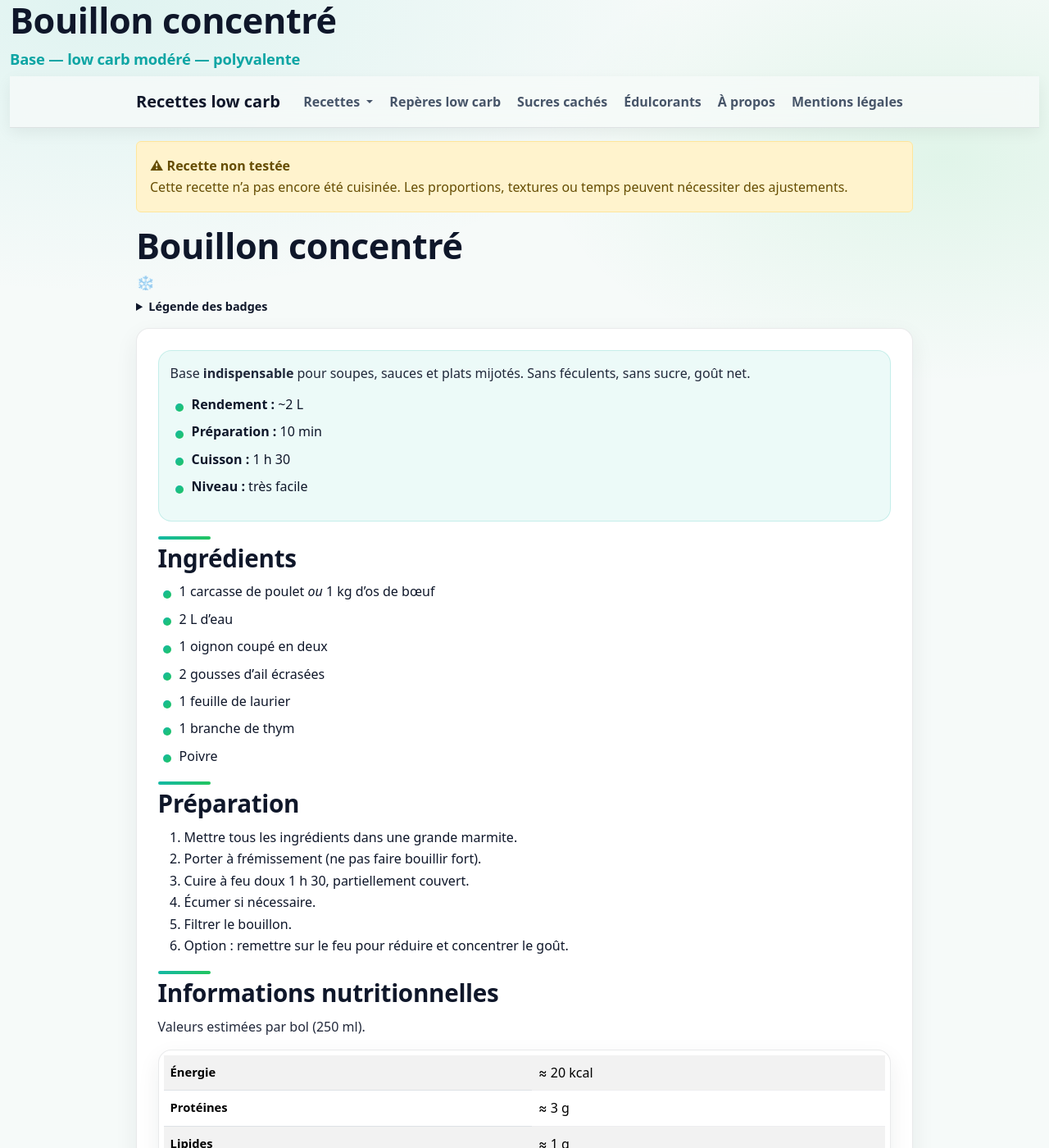
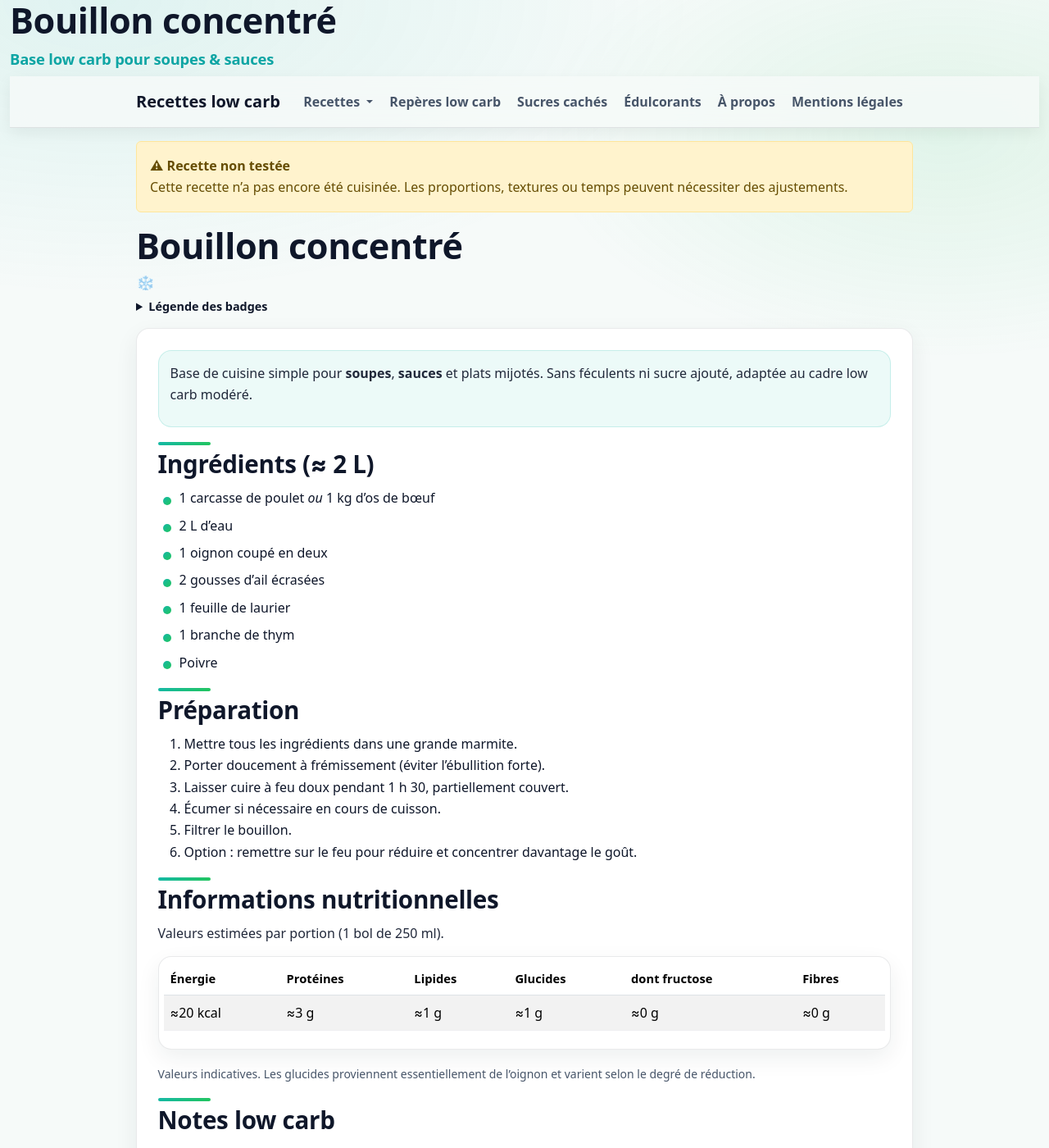
Before and after one commit to laurie-boissay/laurie-boissay.github.io, a Jekyll site: the page built from recettes/bouillon-concentre.html, in a window 1280 px wide and 1400 px high. Shown: the whole window at 82% size. Built offline with Jekyll 4.4.1, drawn with Linux system fonts in a browser that asks for light colours; some of the changed text lies outside the part shown.

Commit message:
Update bouillon-concentre.html

```diff
--- a/recettes/bouillon-concentre.html
+++ b/recettes/bouillon-concentre.html
@@ -1,62 +1,39 @@
 ---
 layout: recipe
 title: "Bouillon concentré"
-description: "Bouillon maison concentré, sans féculents ni sucre. Base low carb modéré, polyvalente pour soupes et sauces."
+description: "Bouillon maison concentré, sans féculents ni sucre ajouté. Base low carb modéré, polyvalente pour soupes et sauces."
 recipe_title: "Bouillon concentré"
-recipe_subtitle: "Base — low carb modéré — polyvalente"
+recipe_subtitle: "Base low carb pour soupes & sauces"
 recipe_group: "Préparations & conservations"
 recipe_sort: "bouillon-concentre"
 recipe_tested: false
 tags:
   - low-carb-modere
   - congelable
-
 extra_head: |
   <script type="application/ld+json">
   {
     "@context": "https://schema.org",
     "@type": "Recipe",
     "name": "Bouillon concentré",
-    "description": "Bouillon maison concentré, sans féculents ni sucre. Base low carb modéré.",
-    "recipeYield": "2 L de bouillon",
+    "description": "Bouillon maison concentré, sans féculents ni sucre ajouté. Base low carb modéré.",
+    "recipeYield": "Environ 2 litres",
     "prepTime": "PT10M",
     "cookTime": "PT90M",
     "totalTime": "PT100M",
-    "recipeCategory": "Préparations & conservations",
-    "keywords": "low carb, bouillon, base",
-    "author": { "@type": "Person", "name": "Laurie" },
-    "recipeIngredient": [
-      "1 carcasse de poulet OU 1 kg d’os de bœuf",
-      "2 L d’eau",
-      "1 oignon",
-      "2 gousses d’ail",
-      "1 feuille de laurier",
-      "1 branche de thym",
-      "Poivre"
-    ],
-    "recipeInstructions": [
-      { "@type": "HowToStep", "text": "Mettre tous les ingrédients dans une grande marmite." },
-      { "@type": "HowToStep", "text": "Porter à frémissement puis cuire à feu doux." },
-      { "@type": "HowToStep", "text": "Filtrer et réduire si besoin." }
-    ]
+    "recipeCategory": "Préparations & conservations"
   }
   </script>
 ---
 
 <div class="recipe-lead">
   <p>
-    Base <strong>indispensable</strong> pour soupes, sauces et plats mijotés.
-    Sans féculents, sans sucre, goût net.
+    Base de cuisine simple pour <strong>soupes</strong>, <strong>sauces</strong> et plats mijotés.
+    Sans féculents ni sucre ajouté, adaptée au cadre low carb modéré.
   </p>
-  <ul>
-    <li><strong>Rendement :</strong> ~2 L</li>
-    <li><strong>Préparation :</strong> 10 min</li>
-    <li><strong>Cuisson :</strong> 1 h 30</li>
-    <li><strong>Niveau :</strong> très facile</li>
-  </ul>
 </div>
 
-<h2>Ingrédients</h2>
+<h2>Ingrédients (≈ 2 L)</h2>
 <ul>
   <li>1 carcasse de poulet <em>ou</em> 1 kg d’os de bœuf</li>
   <li>2 L d’eau</li>
@@ -70,34 +47,48 @@ extra_head: |
 <h2>Préparation</h2>
 <ol>
   <li>Mettre tous les ingrédients dans une grande marmite.</li>
-  <li>Porter à frémissement (ne pas faire bouillir fort).</li>
-  <li>Cuire à feu doux 1 h 30, partiellement couvert.</li>
-  <li>Écumer si nécessaire.</li>
+  <li>Porter doucement à frémissement (éviter l’ébullition forte).</li>
+  <li>Laisser cuire à feu doux pendant 1 h 30, partiellement couvert.</li>
+  <li>Écumer si nécessaire en cours de cuisson.</li>
   <li>Filtrer le bouillon.</li>
-  <li>Option : remettre sur le feu pour réduire et concentrer le goût.</li>
+  <li>Option : remettre sur le feu pour réduire et concentrer davantage le goût.</li>
 </ol>
 
 <h2>Informations nutritionnelles</h2>
-<p>Valeurs estimées par bol (250 ml).</p>
+<p>Valeurs estimées par portion (1 bol de 250 ml).</p>
+
 <div class="table-responsive">
   <table class="table table-striped">
+    <thead>
+      <tr>
+        <th>Énergie</th>
+        <th>Protéines</th>
+        <th>Lipides</th>
+        <th>Glucides</th>
+        <th>dont fructose</th>
+        <th>Fibres</th>
+      </tr>
+    </thead>
     <tbody>
-      <tr><th scope="row">Énergie</th><td>≈ 20 kcal</td></tr>
-      <tr><th scope="row">Protéines</th><td>≈ 3 g</td></tr>
-      <tr><th scope="row">Lipides</th><td>≈ 1 g</td></tr>
-      <tr><th scope="row">Glucides</th><td>≈ 1 g</td></tr>
-      <tr><th scope="row">Fibres</th><td>≈ 0 g</td></tr>
-      <tr><th scope="row">Fructose</th><td>≈ 0 g</td></tr>
+      <tr>
+        <td>≈20 kcal</td>
+        <td>≈3 g</td>
+        <td>≈1 g</td>
+        <td>≈1 g</td>
+        <td>≈0 g</td>
+        <td>≈0 g</td>
+      </tr>
     </tbody>
   </table>
 </div>
+
 <p class="small text-muted">
-  Glucides négligeables, issus de l’oignon. Les valeurs varient selon la réduction.
+  Valeurs indicatives. Les glucides proviennent essentiellement de l’oignon et varient selon le degré de réduction.
 </p>
 
 <h2>Notes low carb</h2>
 <ul>
-  <li><strong>Compatible low carb modéré</strong>.</li>
-  <li>Ne pas ajouter de carottes ni de céleri si tu veux rester très bas en glucides.</li>
-  <li><strong>Congélation</strong> en bacs (250 ml) recommandée.</li>
+  <li>Compatible low carb modéré.</li>
+  <li>Éviter carotte et céleri pour rester très bas en glucides.</li>
+  <li>Congélation recommandée en portions (ex. 250 ml).</li>
 </ul>
```
